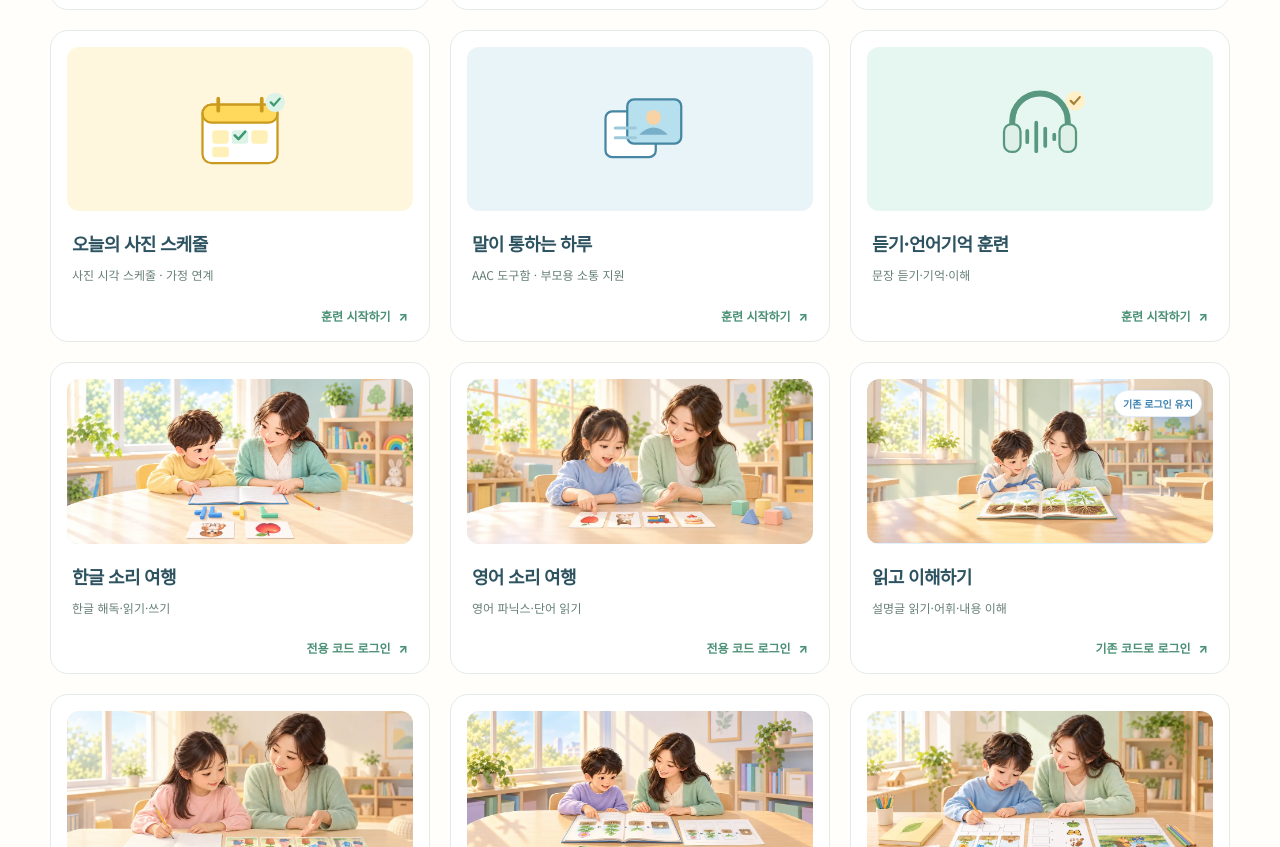
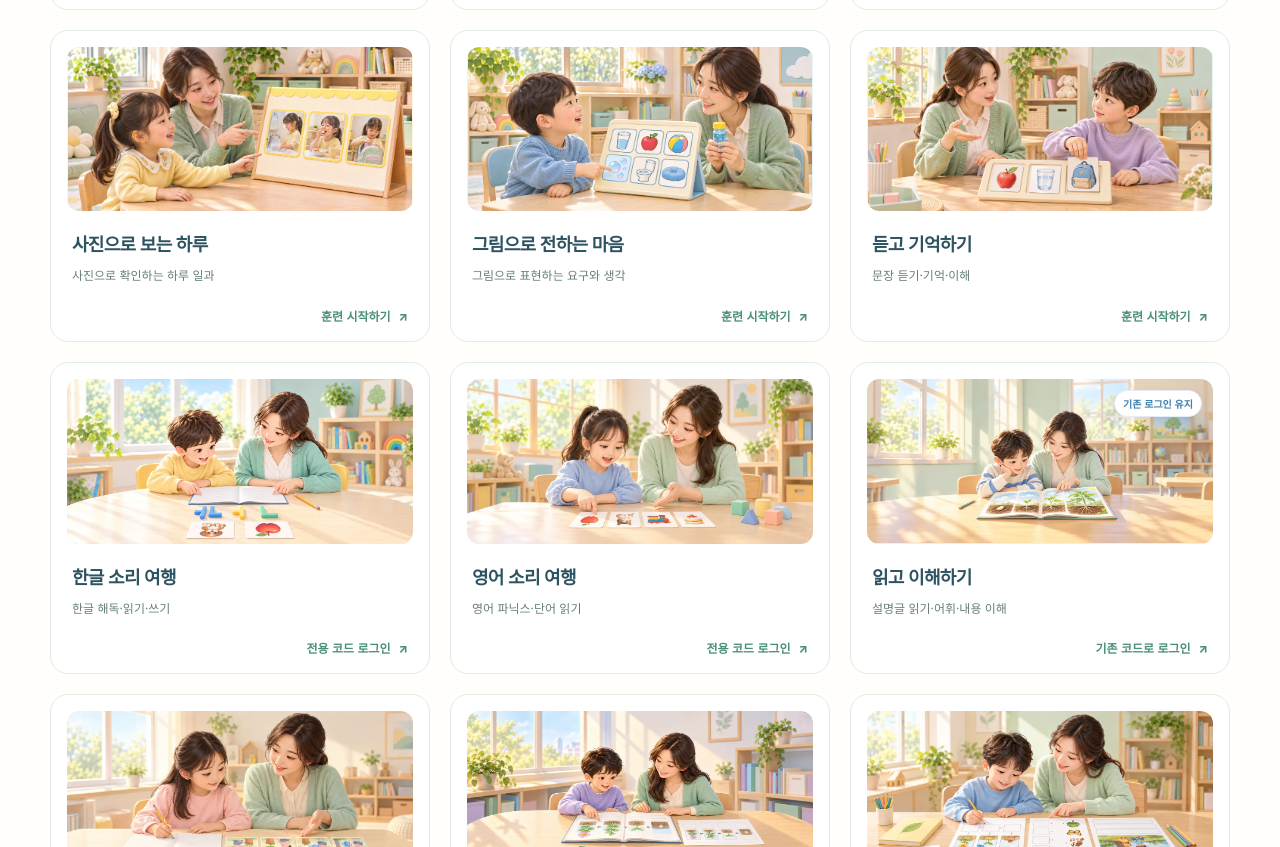
Before and after one commit to 2rimi0315-hub/chaeum, a plain HTML site: page index.html in a window 1280 px wide. Shown: the part 1078-1925 px from the top of the page. Drawn offline with Linux system fonts and the light colour scheme.

Commit message:
Apply approved names and illustrations to three program cards

```diff
--- a/app.js
+++ b/app.js
@@ -2,6 +2,9 @@
 const fallback=[];
 const state={programs:[],group:"전체",query:""};
 const programImages = Object.freeze({
+  "photo-schedule": "photo-schedule-approved.webp",
+  "aac-toolbox": "aac-toolbox-approved.webp",
+  listening: "listening-approved.webp",
   reading: "reading.webp",
   articulation: "articulation.webp",
   writing: "writing.webp",
--- a/index.html
+++ b/index.html
@@ -7,7 +7,7 @@
   <meta name="description" content="채움언어학습연구소 - 프로그램별 로그인과 활동지, 원문 자료를 한 곳에서 실행합니다.">
   <title>채움언어학습연구소 | 프로그램 허브</title>
   <link rel="stylesheet" href="./styles.css"><link rel="stylesheet" href="./chaeum-theme.css?v=1">
-  <script defer src="./app.js"></script>
+  <script defer src="./app.js?v=20261103-approved-cards"></script>
 </head>
 <body>
   <header class="site-header">
--- a/programs.json
+++ b/programs.json
@@ -61,7 +61,7 @@
   },
   {
     "id": "photo-schedule",
-    "name": "오늘의 사진 스케줄",
+    "name": "사진으로 보는 하루",
     "english": "Visual Schedule Board",
     "group": "언어·의사소통",
     "icon": "calendar",
@@ -74,16 +74,17 @@
     ],
     "mode": "internal",
     "url": "./schedule/",
-    "subtitle": "사진 시각 스케줄 · 가정 연계",
+    "subtitle": "사진으로 확인하는 하루 일과",
     "aliases": [
       "시각 스케줄",
       "사진 스케줄 보드",
-      "일과표"
+      "일과표",
+      "오늘의 사진 스케줄"
     ]
   },
   {
     "id": "aac-toolbox",
-    "name": "말이 통하는 하루",
+    "name": "그림으로 전하는 마음",
     "english": "AAC Toolbox",
     "group": "언어·의사소통",
     "icon": "cards",
@@ -96,17 +97,18 @@
     ],
     "mode": "internal",
     "url": "./aac-toolbox/",
-    "subtitle": "AAC 도구함 · 부모용 소통 지원",
+    "subtitle": "그림으로 표현하는 요구와 생각",
     "aliases": [
       "AAC 도구함",
       "선택판",
       "핵심어휘 보드",
-      "먼저 다음 보드"
+      "먼저 다음 보드",
+      "말이 통하는 하루"
     ]
   },
   {
     "id": "listening",
-    "name": "듣기·언어기억 훈련",
+    "name": "듣고 기억하기",
     "english": "Listening & Verbal Memory",
     "group": "언어·의사소통",
     "icon": "listening",
@@ -123,7 +125,8 @@
     "aliases": [
       "듣기 훈련",
       "청각기억",
-      "듣기기억"
+      "듣기기억",
+      "듣기·언어기억 훈련"
     ]
   },
   {
```
Also changed, not shown: aac-toolbox-approved.webp (added), listening-approved.webp (added), photo-schedule-approved.webp (added).
